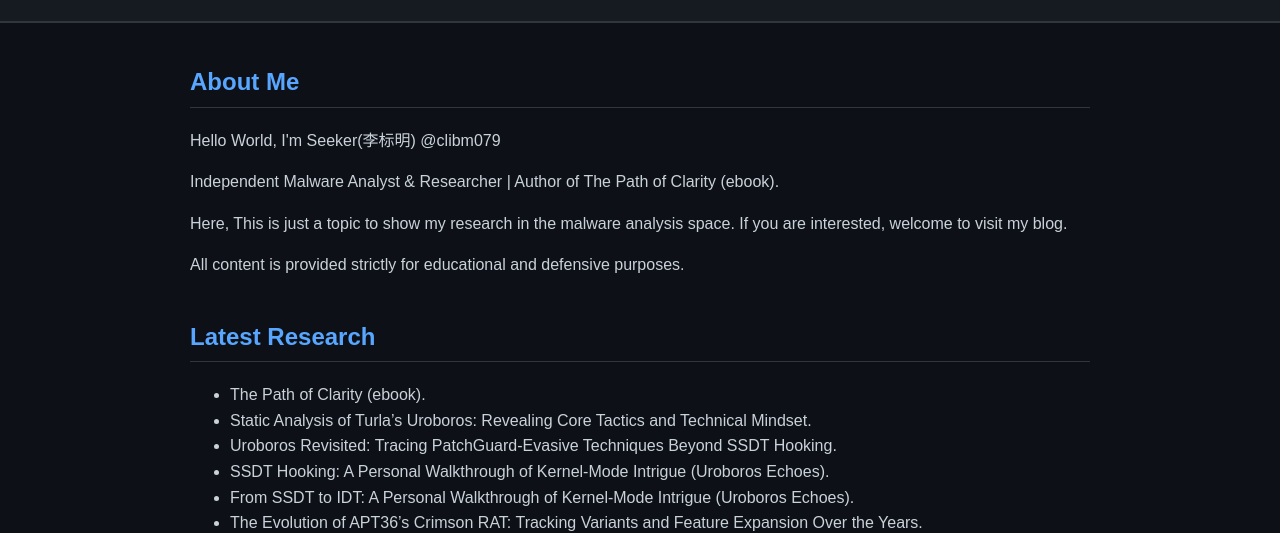
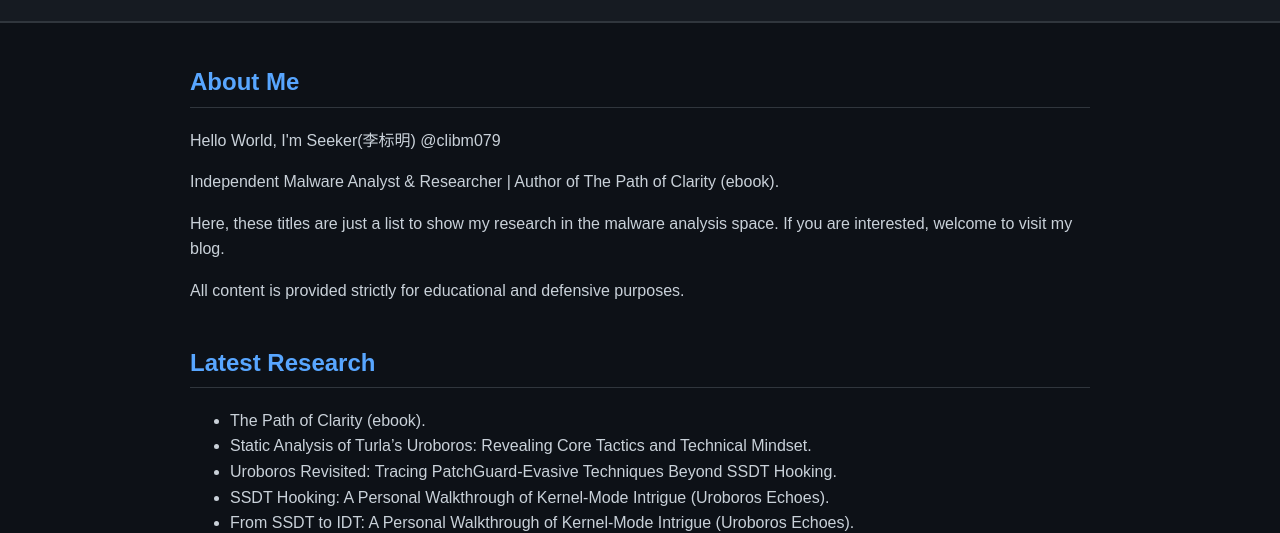
Before and after one commit to seeker-lee/seeker-lee.github.io, a plain HTML site: page index.htm in a window 1280 px wide. Shown: the part 269-802 px from the top of the page. Drawn offline with Linux system fonts and the light colour scheme.

Commit message:
Update index.htm

```diff
--- a/index.htm
+++ b/index.htm
@@ -3,7 +3,7 @@
 <head>
   <meta charset="UTF-8" />
   <meta name="viewport" content="width=device-width, initial-scale=1.0" />
-  <title>Seeker-Lee | Malware Analysis Space</title>
+  <title>Seeker(李标明) | Malware Analysis Space</title>
   <style>
     body {
       font-family: Arial, sans-serif;
@@ -87,7 +87,7 @@
         Independent Malware Analyst & Researcher | Author of The Path of Clarity (ebook).
       </p>
       <p>
-        Here, This is just a topic to show my research in the malware analysis space. If you are interested, welcome to visit my blog.
+        Here, these titles are just a list to show my research in the malware analysis space. If you are interested, welcome to visit my blog.
       </p>
       <p>
         All content is provided strictly for educational and defensive purposes.
```
